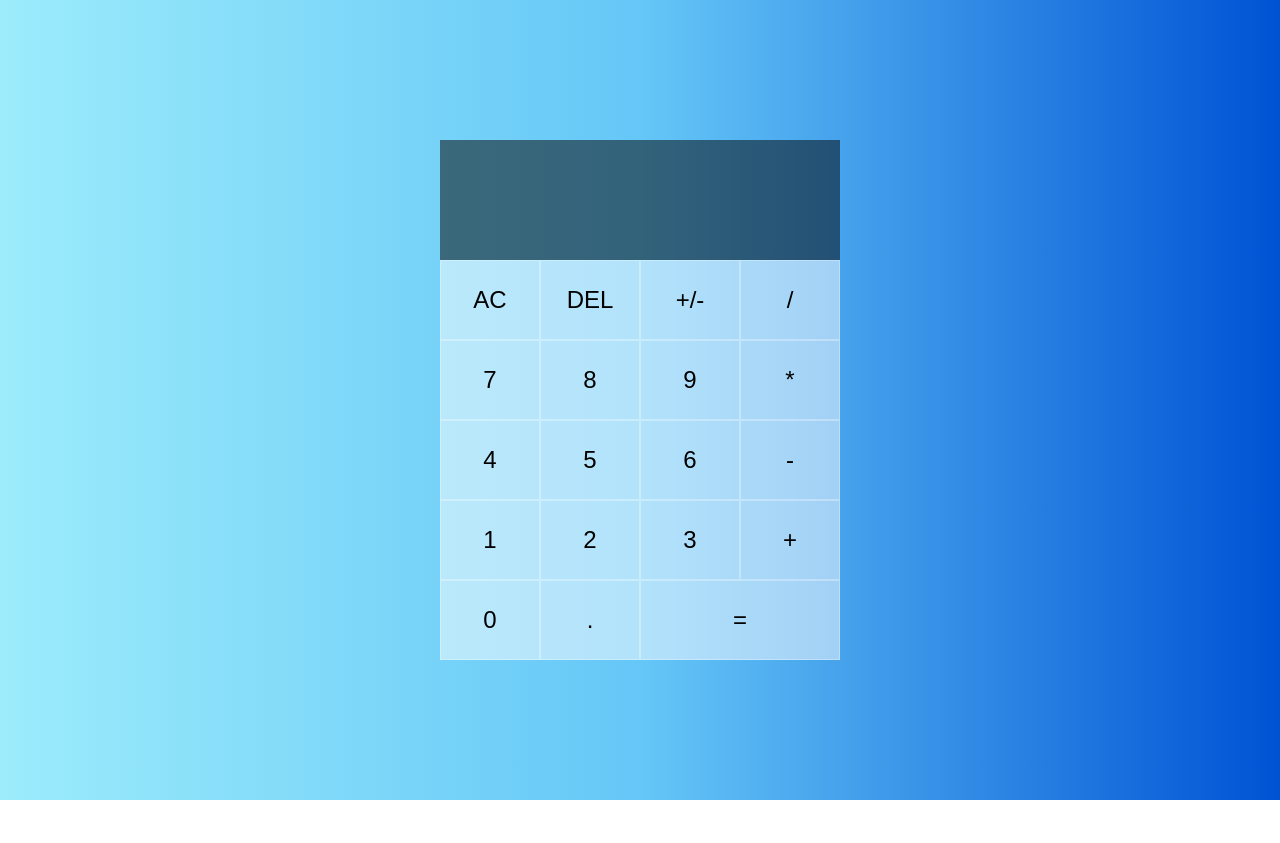
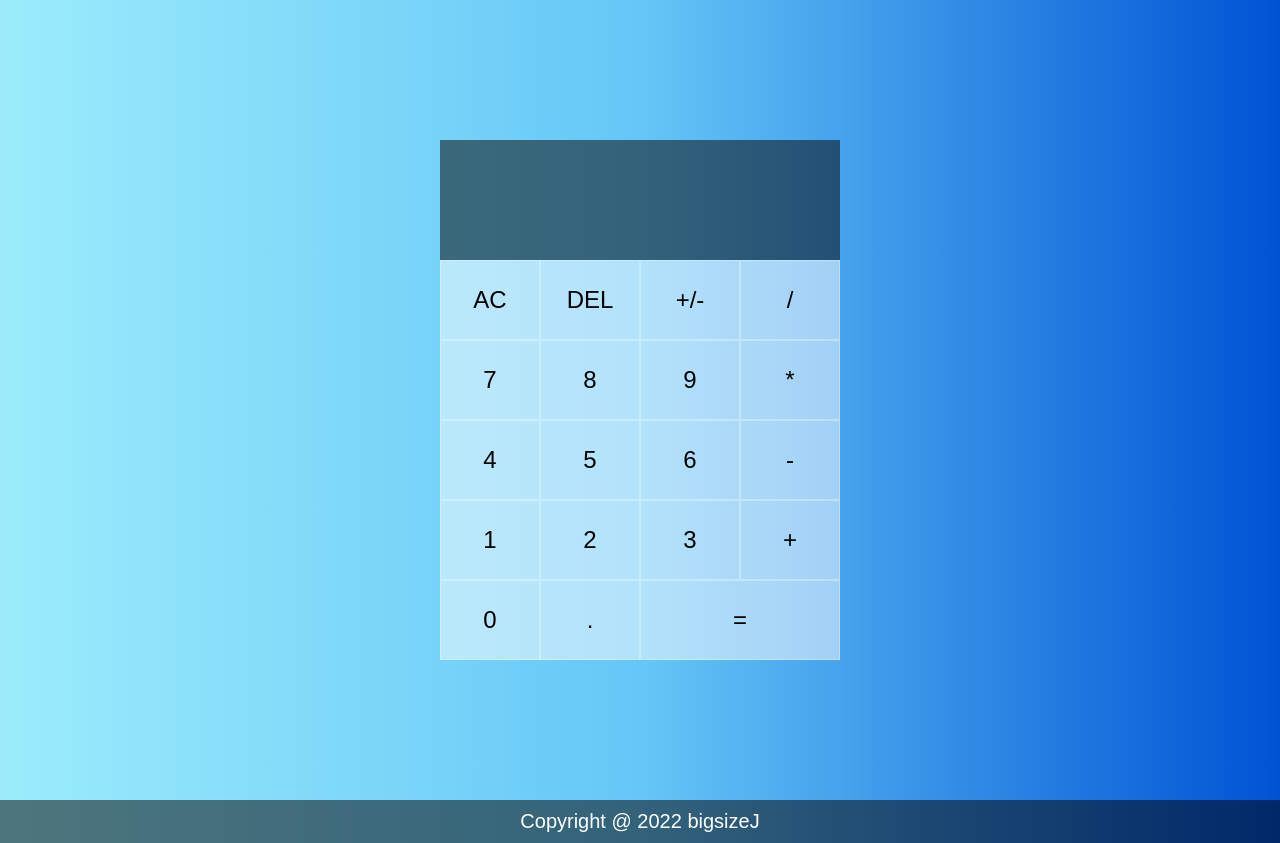
Before and after one commit to BigsizeJ/odin-Calculator, a plain HTML site: page index.html in a window 1280 px wide. Before the commit the page ends 800 px from the top, so only its background shows below. Drawn offline with Linux system fonts and the light colour scheme.

Commit message:
Add footer

```diff
--- a/index.html
+++ b/index.html
@@ -31,6 +31,7 @@
         <button data-number>.</button>
         <button data-equal class="span-two">=</button>
     </div>
+    <footer>Copyright @ <script>document.write(new Date().getFullYear())</script> bigsizeJ</footer>
 </body>
 </html>
 </DOCTYPE>
--- a/style.css
+++ b/style.css
@@ -56,3 +56,15 @@ body{
     color: rgba(255, 255, 255, 0.5);
     font-size: 1rem;
 }
+
+
+footer{
+    bottom: 0;
+
+    display: flex;
+    justify-content: center;
+    background-color: rgba(0, 0, 0, 0.5);
+    padding: 10px;
+    font-size: 20px;
+    color: white;
+}
```
